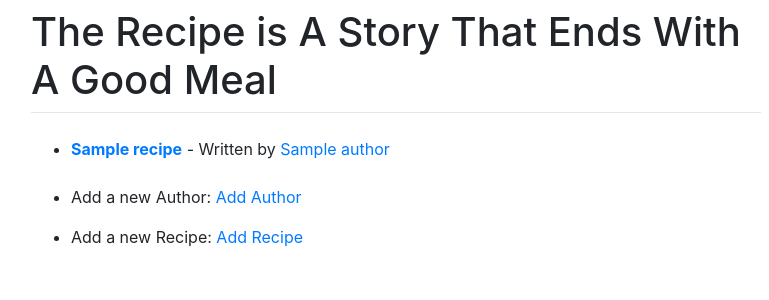
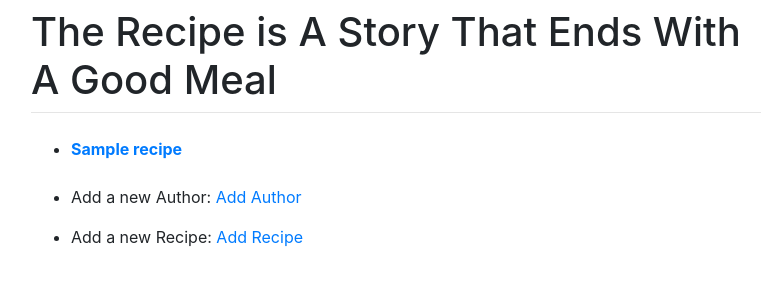
Before and after one commit to Sondosissa18/recipebox-v1, a Django app: page / in a window 1280 px wide. Shown: the top 300 px of the page, without its empty margins (244-1013 px from the left). Run offline with Django 3.2, Linux system fonts and the light colour scheme; tables that the repository leaves empty hold one stand-in row (values such as "Sample post"); some libraries are stand-ins or nearby versions.

Commit message:
fixed home page

```diff
--- a/templates/index.html
+++ b/templates/index.html
@@ -24,9 +24,9 @@
             <ul>
               {% for recipe in recipes %}
               <li>
-                <strong><a href="/recipes/{{recipe.id}}">{{recipe.title}}</a></strong> -
-                Written by
-                <a href="/author/{{recipe.author.id}}/">{{recipe.author.name}}</a>
+                <strong><a href="/recipes/{{recipe.id}}">{{recipe.title}}</a></strong>
+                <!-- - Written by
+                <a href="/author/{{recipe.author.id}}/">{{recipe.author.name}}</a> -->
               </li>
               {% endfor %}
               <br />
```
